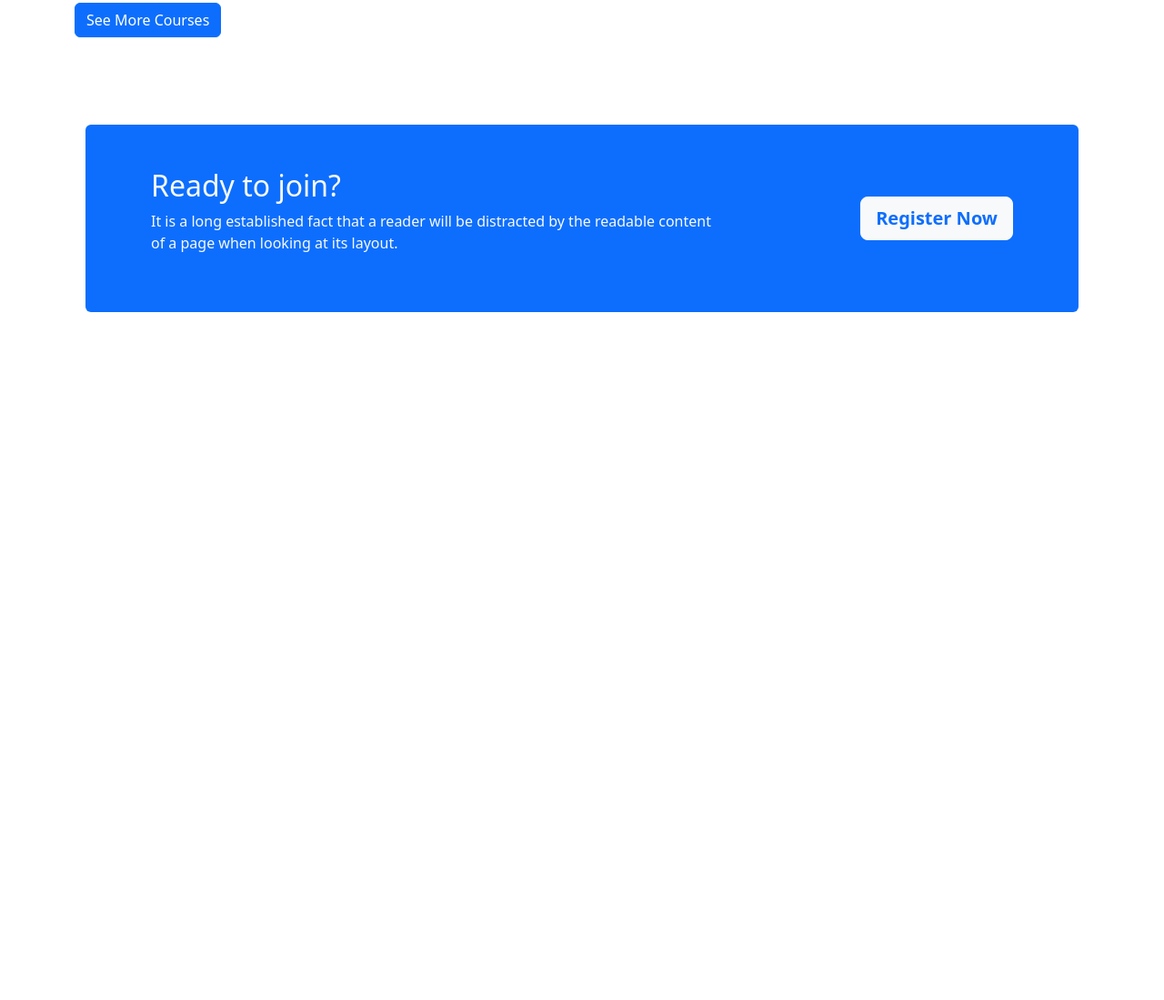
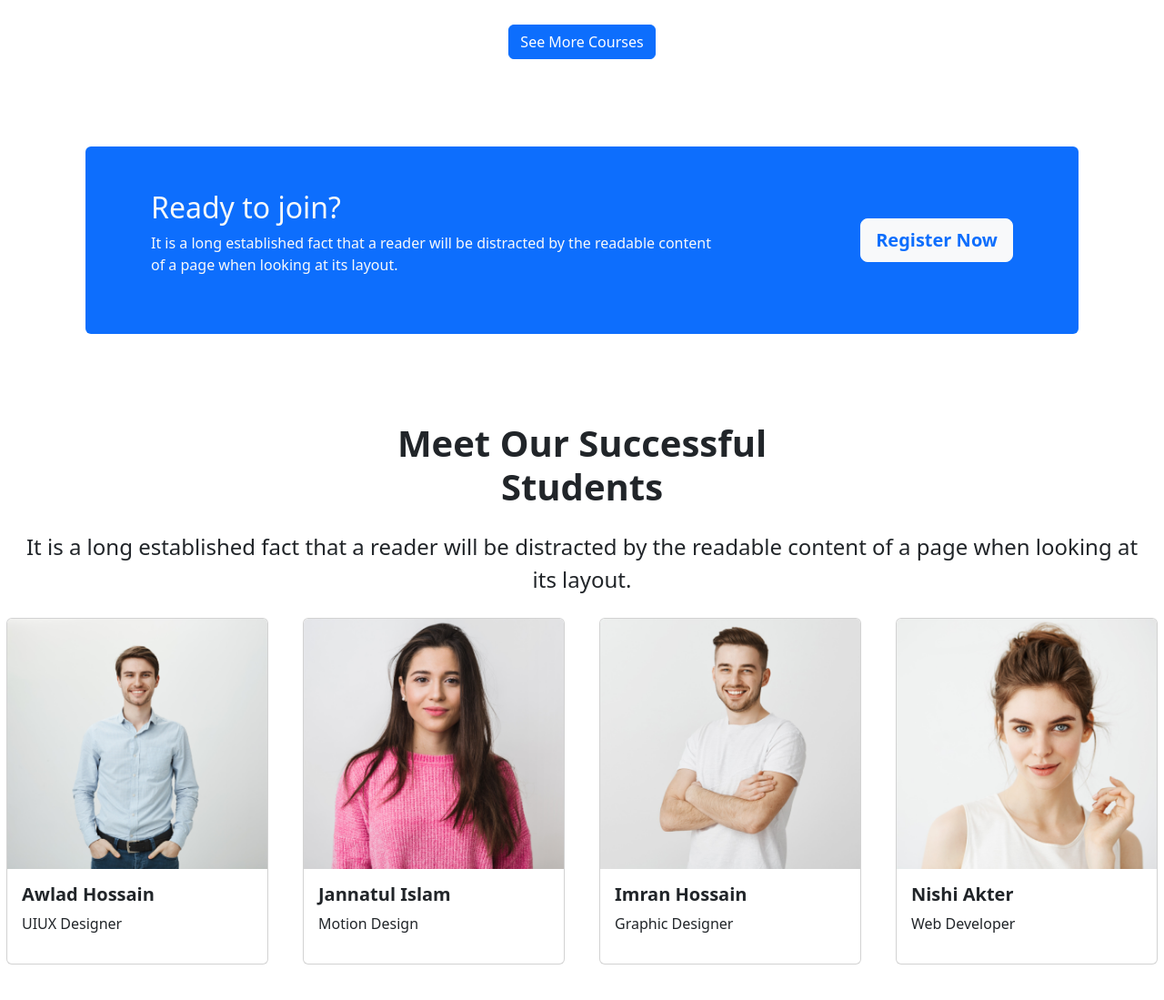
Before and after one commit to MahamudM90/Ed-Project, a plain HTML site: page index.html in a window 1280 px wide. Shown: the part 1849-2948 px from the top of the page at 91% size. Before the commit the page ends 2288 px from the top, so only its background shows below. Drawn offline with nearby package versions, Linux system fonts and the light colour scheme.

Commit message:
successful of student part

```diff
--- a/index.html
+++ b/index.html
@@ -94,13 +94,13 @@
     <main>
 <!--Single Courses Start-->
 <main>
-  <section class="container my-5">
+  <section class="container">
     <div class="popular-courses container-fluid my-5">
               <h1 class="fw-bold text-center fs-1 ">Discover Our Popular <br> <span>Courses</span>
               </h1>
               <p class=" text-center fs-4">It is a long established fact that a reader will be distracted by the readable content of a page when looking at its layout.</p>
     </div>
-    <div class="row ">
+    <div class="row">
               <!-- courses -->
                <!--pera1-->
               <div class="col-lg-6 col-md-12 col-sm-12 ">
@@ -211,7 +211,8 @@
 
               </div>
               </div>
-              <div class=" mx-auto">
+              <br>
+              <div class=" d-flex justify-content-center">
                 <button class="btn btn-primary rounded" type="button"> See More Courses </button>
 
               </div>
@@ -267,6 +268,71 @@
 
         <!--Registration Section End-->
 
+        <!--Successful area start-->
+        <section class="conatiner my-5">
+          <div>
+          <h1 class=" fw-bold fs-lg-1 m-4 text-center">Meet Our Successful<br>Students</h1>
+          <p class="fs-4 m-4 text-center">It is a long established fact that a reader will be distracted by the readable content of a page when looking at its layout.</p>
+        </div>
+        <div class="row">
+          <div class="col-lg-3 col-md-6 col-sm-12 d-flex align-items-center justify-content-center ">
+            <div>
+              <div class="card" style="width: 18rem;">
+                <img src="images/student/student-1.png" class="card-img-top " alt="...">
+                <div class="card-body">
+                  <h5 class="fw-bold  ">Awlad Hossain </h5>
+                  <p class="  ">UIUX Designer</p>
+                </div>
+              </div>
+            </div>
+          </div>
+
+          <div class="col-lg-3 col-md-6 col-sm-12 d-flex align-items-center justify-content-center">
+            <div>
+              <div class="card" style="width: 18rem;">
+                <img src="images/student/student-2.png" class="card-img-top " alt="...">
+                <div class="card-body">
+                  <h5 class="fw-bold  ">Jannatul Islam
+                    </h5>
+                  <p class="  ">Motion Design</p>
+                </div>
+              </div>
+            </div>
+          </div>
+          <div class="col-lg-3 col-md-6 col-sm-12 d-flex align-items-center justify-content-center">
+            <div>
+              <div class="card" style="width: 18rem;">
+                <img src="images/student/student-3.png" class="card-img-top " alt="...">
+                <div class="card-body">
+                  <h5 class="fw-bold  ">Imran Hossain</h5>
+                  <p class="  ">Graphic Designer</p>
+                </div>
+              </div>
+
+            </div>
+          </div>
+          <div class="col-lg-3 col-md-6 col-sm-12 d-flex align-items-center justify-content-center">
+            <div>
+              <div class="card" style="width: 18rem;">
+                <img src="images/student/student-4.png" class="card-img-top " alt="...">
+                <div class="card-body">
+                  <h5 class="fw-bold  ">Nishi Akter</h5>
+                  <p class="  ">Web Developer</p>
+                </div>
+              </div>
+
+            </div>
+          </div>
+
+        </div>
+
+
+
+
+        </section>
+
+        <!--successful area end-->
+
 
 
   </main>
```
